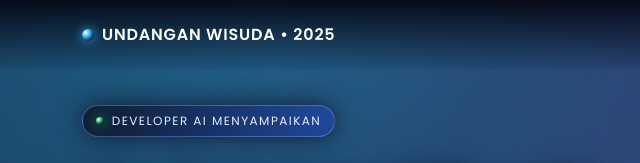
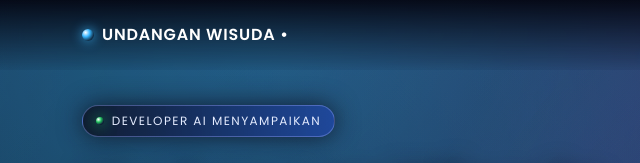
Before and after one commit to andre-siaduon-pangaribuan/Undangan-Wisuda, a plain HTML site: page index.html in a window 1280 px wide. Shown: the top 163 px of the page, 0-640 px from the left. Drawn offline with nearby package versions, Linux system fonts and the light colour scheme; animation ran at ten frames a second.

Commit message:
class navbar

```diff
--- a/index.html
+++ b/index.html
@@ -829,7 +829,7 @@
     <div class="container">
       <a class="navbar-brand" href="index.html">
         <span class="brand-dot"></span>
-        Undangan Wisuda • 2025
+        Undangan Wisuda •
       </a>
       <button class="navbar-toggler" type="button" data-bs-toggle="collapse" data-bs-target="#navContent">
         <span class="navbar-toggler-icon"></span>
```
